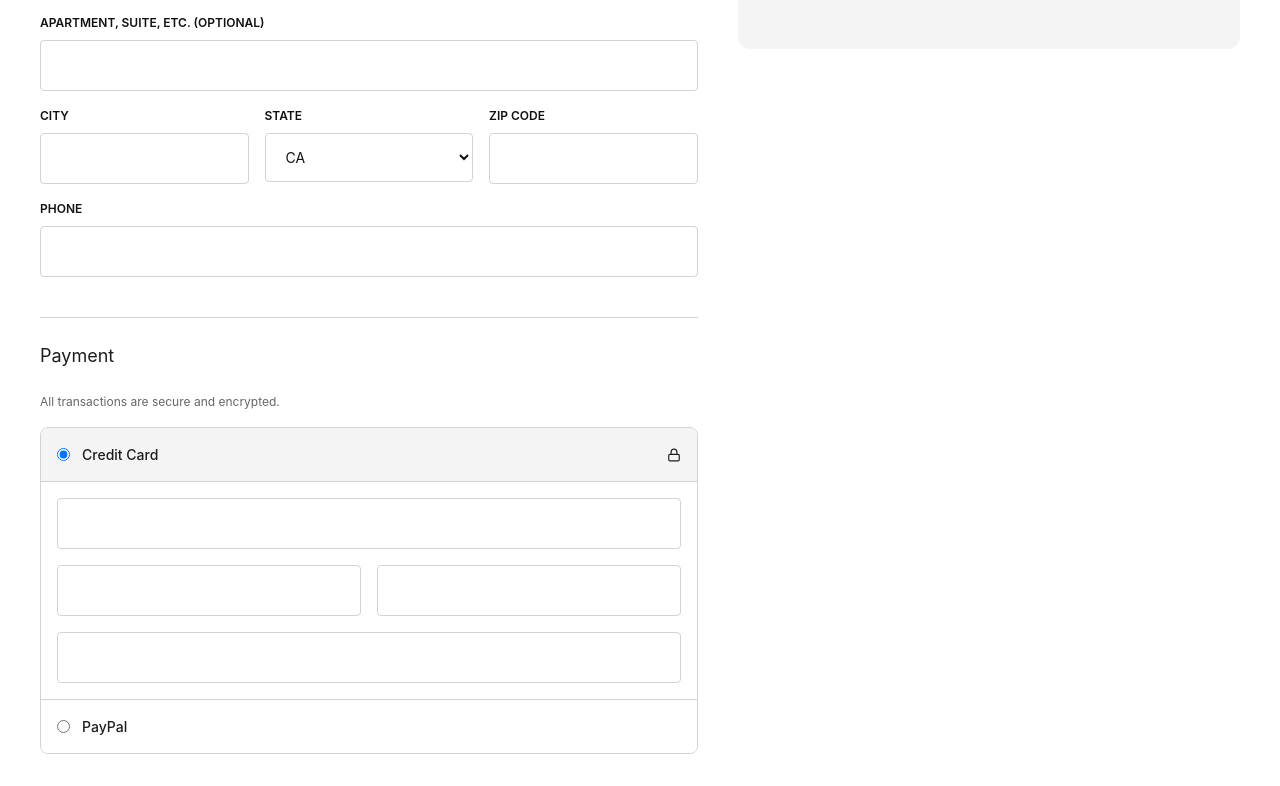
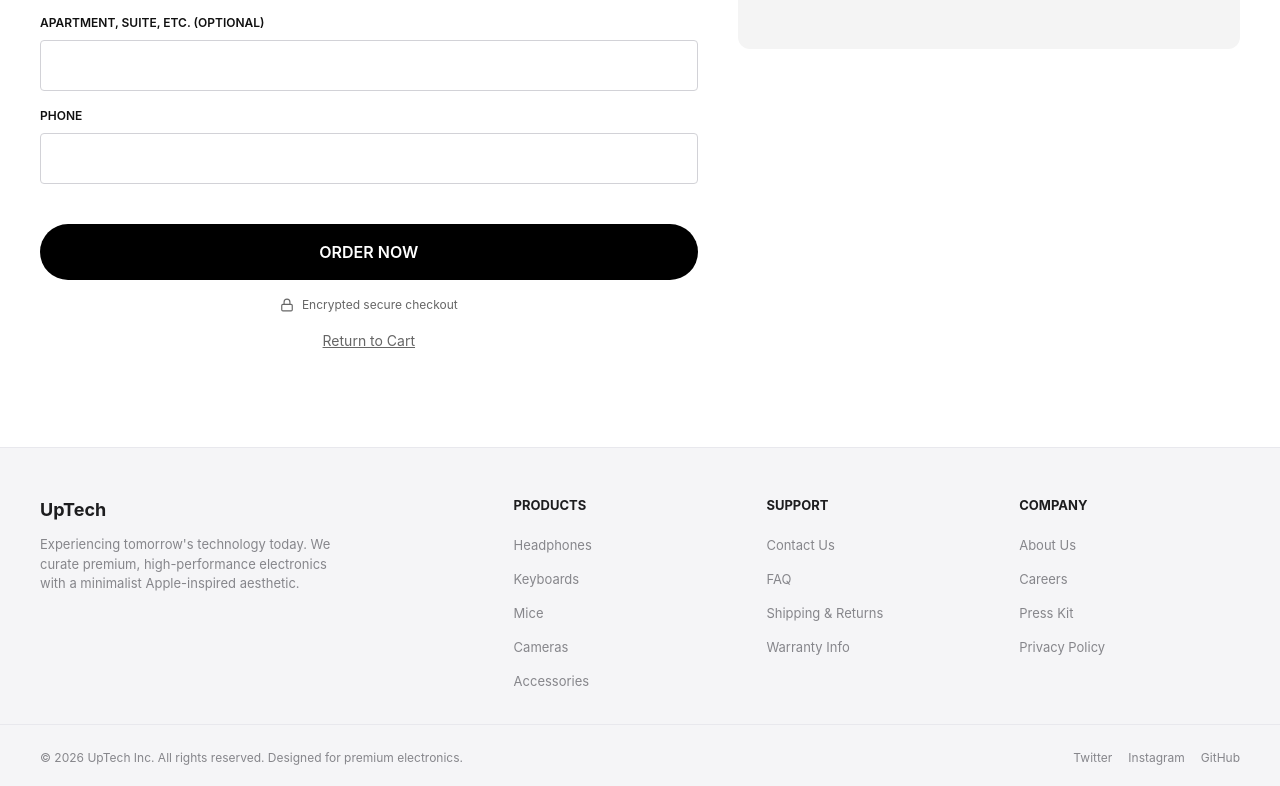
Before and after one commit to asuna-chan123/Team-Website, a React (Vite) app: page /checkout in a window 1280 px wide. Shown: the part 654-1440 px from the top of the page. Built offline with nearby package versions, Linux system fonts and the light colour scheme.

Commit message:
Remove City, State, Zip Code inputs and Payment section from Checkout page, and rename PAY NOW to ORDER NOW

```diff
--- a/src/components/Checkout.jsx
+++ b/src/components/Checkout.jsx
@@ -3,7 +3,6 @@ import './Checkout.css';
 import { LockIcon } from './icons';
 
 const Checkout = ({ items, onBack, currentUser }) => {
-  const [paymentMethod, setPaymentMethod] = useState('credit');
   const subtotal = items.reduce((acc, item) => acc + item.price * item.quantity, 0);
   const taxes = subtotal * 0.05; // 5% tax estimate
   const total = subtotal + taxes;
@@ -18,9 +17,6 @@ const Checkout = ({ items, onBack, currentUser }) => {
   const [address, setAddress] = useState(currentUser?.address || '');
   const [phone, setPhone] = useState(currentUser?.phone || '');
   const [apartment, setApartment] = useState('');
-  const [city, setCity] = useState('');
-  const [stateCode, setStateCode] = useState('CA');
-  const [zipCode, setZipCode] = useState('');
   const [country, setCountry] = useState('Vietnam');
 
   return (
@@ -102,38 +98,6 @@ const Checkout = ({ items, onBack, currentUser }) => {
                 onChange={(e) => setApartment(e.target.value)}
               />
             </div>
-            <div className="flex-row">
-              <div className="input-group flex-1">
-                <label className="input-label">City</label>
-                <input
-                  type="text"
-                  className="input-field"
-                  value={city}
-                  onChange={(e) => setCity(e.target.value)}
-                />
-              </div>
-              <div className="input-group flex-1">
-                <label className="input-label">State</label>
-                <select
-                  className="input-field"
-                  value={stateCode}
-                  onChange={(e) => setStateCode(e.target.value)}
-                >
-                  <option>CA</option>
-                  <option>NY</option>
-                  <option>TX</option>
-                </select>
-              </div>
-              <div className="input-group flex-1">
-                <label className="input-label">Zip Code</label>
-                <input
-                  type="text"
-                  className="input-field"
-                  value={zipCode}
-                  onChange={(e) => setZipCode(e.target.value)}
-                />
-              </div>
-            </div>
             <div className="input-group">
               <label className="input-label">Phone</label>
               <input
@@ -145,53 +109,8 @@ const Checkout = ({ items, onBack, currentUser }) => {
             </div>
           </div>
 
-          <hr />
-
-          <div className="checkout-section">
-            <h2 className="section-title">Payment</h2>
-            <p className="checkbox-group" style={{marginBottom: '16px'}}>All transactions are secure and encrypted.</p>
-
-            <div className="payment-methods">
-              <div
-                className={`payment-method ${paymentMethod === 'credit' ? 'active' : ''}`}
-                onClick={() => setPaymentMethod('credit')}
-              >
-                <input type="radio" checked={paymentMethod === 'credit'} readOnly />
-                <span>Credit Card</span>
-                <span style={{marginLeft: 'auto'}}><LockIcon /></span>
-              </div>
-
-              {paymentMethod === 'credit' && (
-                <div className="payment-details">
-                  <div className="input-group">
-                    <input type="text" className="input-field" placeholder="Card number" />
-                  </div>
-                  <div className="flex-row">
-                    <div className="input-group flex-1">
-                      <input type="text" className="input-field" placeholder="Expiration date (MM / YY)" />
-                    </div>
-                    <div className="input-group flex-1">
-                      <input type="text" className="input-field" placeholder="Security code" />
-                    </div>
-                  </div>
-                  <div className="input-group" style={{marginBottom: 0}}>
-                    <input type="text" className="input-field" placeholder="Name on card" />
-                  </div>
-                </div>
-              )}
-
-              <div
-                className={`payment-method ${paymentMethod === 'paypal' ? 'active' : ''}`}
-                onClick={() => setPaymentMethod('paypal')}
-              >
-                <input type="radio" checked={paymentMethod === 'paypal'} readOnly />
-                <span>PayPal</span>
-              </div>
-            </div>
-          </div>
-
           <button className="btn-primary" style={{marginTop: '24px'}}>
-            PAY NOW
+            ORDER NOW
           </button>
           <div className="secure-checkout">
             <LockIcon /> Encrypted secure checkout
```
